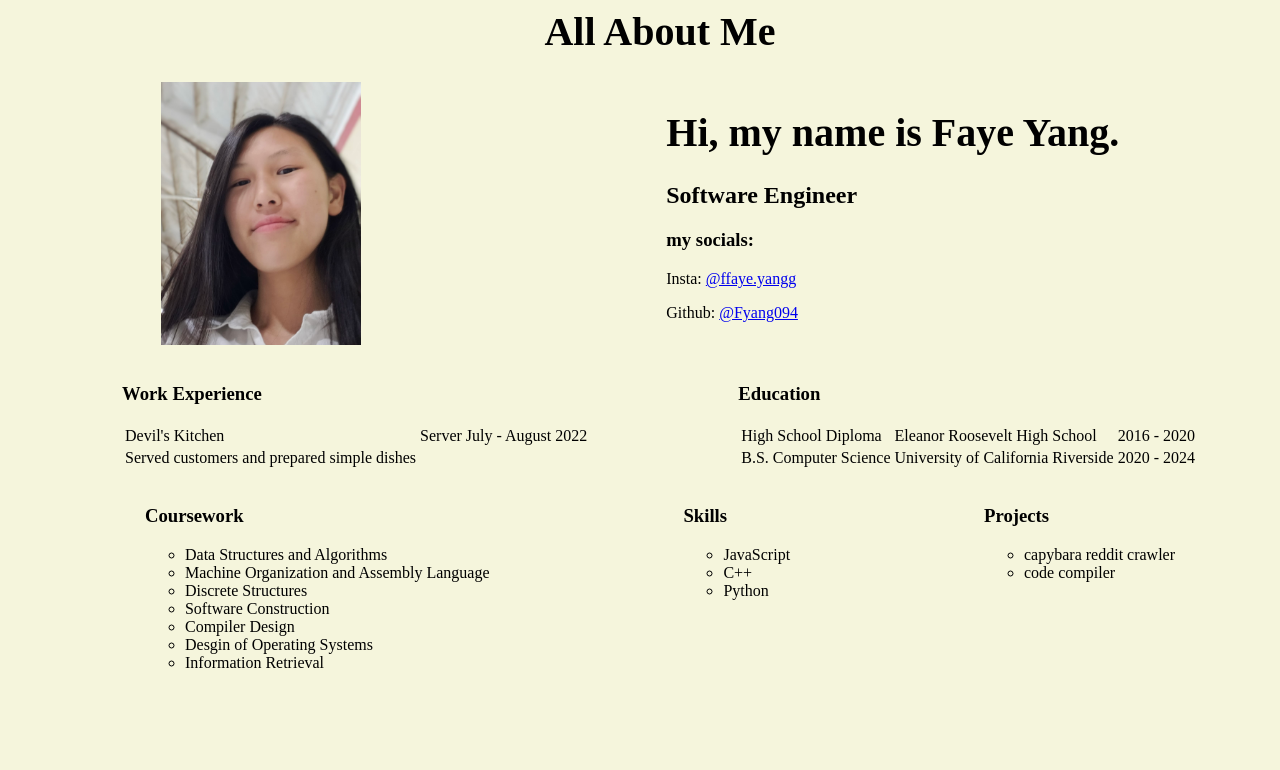
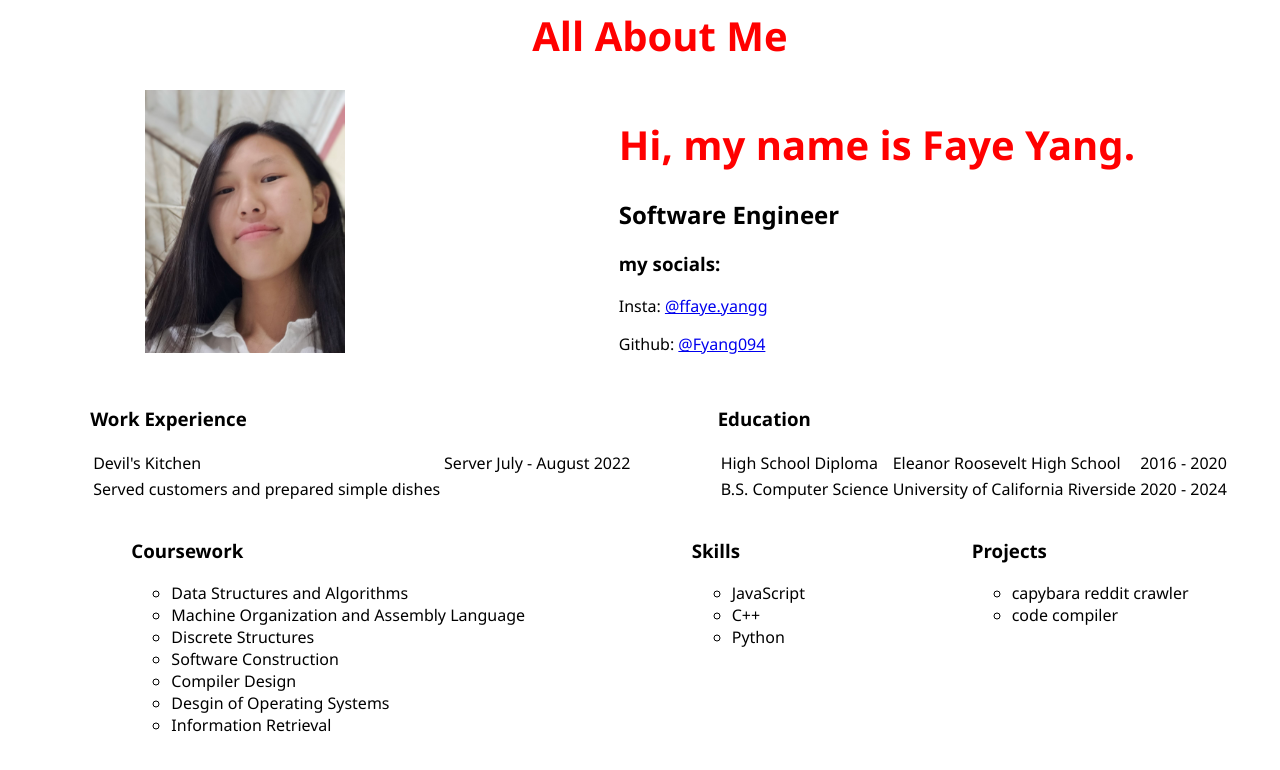
Before and after one commit to Fyang094/Fyang094.github.io, a plain HTML site: page index.html in a window 1280 px wide. Drawn offline with Linux system fonts and the light colour scheme.

Commit message:
FInal state of CSS

```diff
--- a/style/style.css
+++ b/style/style.css
@@ -33,13 +33,14 @@ title {
 }
 
 h1 {
-    color : black;
+    color : red;
     font-size : 40px;
 }
 
 
 body {
-    background-color: beige;
+    background-color: white;
+    font-family: 'Segoe UI', Tahoma, Geneva, Verdana, sans-serif;
 }
 
 img {
```
